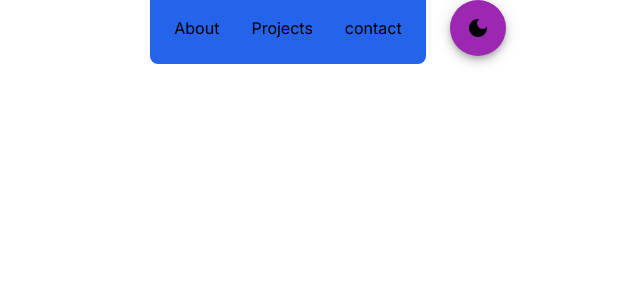
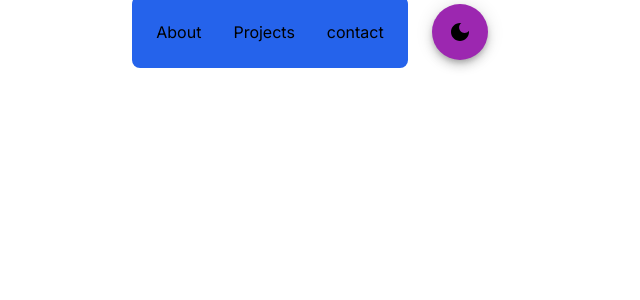
Before and after one commit to dasireddynarendarreddy/portfolio, a Next.js app: page / in a window 1280 px wide. Shown: the top 300 px of the page, without its empty margins (328-968 px from the left). Built offline with nearby package versions, Linux system fonts and the light colour scheme.

Commit message:
portfolio

```diff
--- a/pages/index.js
+++ b/pages/index.js
@@ -14,7 +14,7 @@ export default function Home() {
     <main
     className={`flex min-h-screen flex-col items-center justify-between   ${inter.className} ${mode?"bg-black":" " }` }
   >
-      <div className={`flex gap-4 -mt-2 ml-10`}>
+      <div className={`flex gap-4 -mt-1 ml-1`}>
        <div className="flex gap-4 float-right bg-blue-600 rounded-lg p-4 ">
         <Link href={'/About'} className="hover:bg-slate-400 p-2 rounded-lg">About</Link>
         <Link href={'/Projects'} className="hover:bg-slate-400 p-2 rounded-lg">Projects</Link>
```
